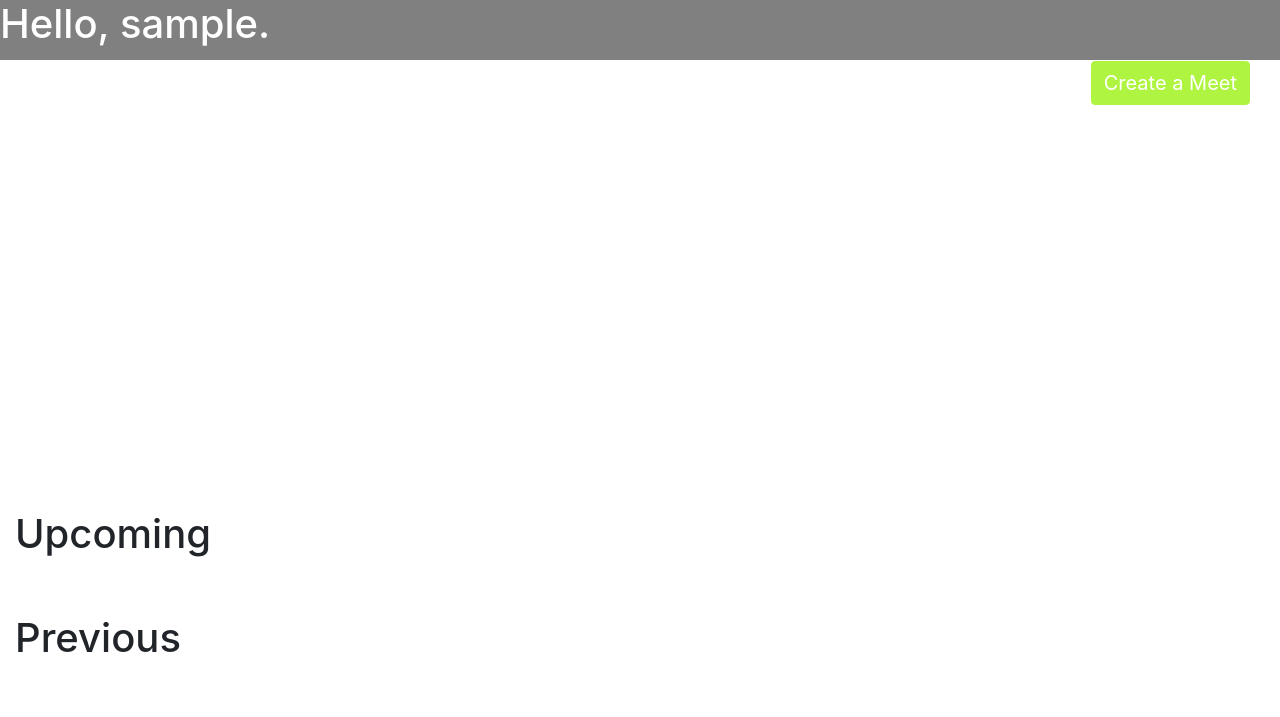
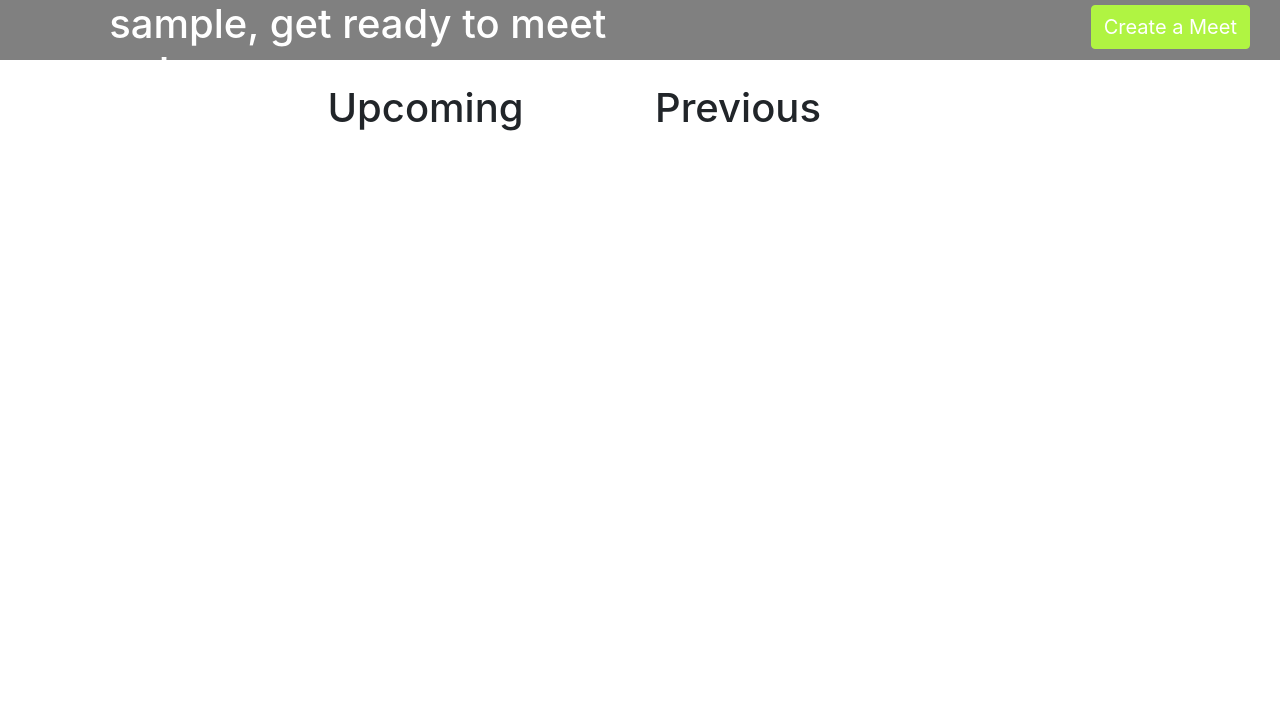
Before and after one commit to hecris/meetifi, a Flask app: a page that uses templates/home.html in a window 1280 px wide. Shown: the top 717 px of the page. Run offline with Flask 2, Linux system fonts and the light colour scheme; data comes from the database, SQL or seed files in the repository; both versions use the stored data as it was after the commit; some libraries are stand-ins or nearby versions.

Commit message:
more css

```diff
--- a/app.py
+++ b/app.py
@@ -2,8 +2,8 @@ from flask import Flask, render_template, request
 import sqlite3
 from queries import *
 import datetime
+import requests
 from urllib.parse import quote
-import requests
 
 app = Flask(__name__)
 
@@ -48,7 +48,7 @@ def create():
                     [user, name, address, meetup_date, meetup_time, invites])
         con.commit()
 
-    return 'done'
+    return user_home(user)
 
 @app.route('/meetup/<name>')
 def existing_meetup(name):
@@ -76,6 +76,13 @@ def get_hourly_weather(lat, long, date):
             weathers.append(d)
     return weathers
 
+def get_positioning():
+    r = requests.post(position_url, json=position_data).json()
+    location = r['location']
+    lat = location['lat']
+    long = location['lng']
+    return (lat, long)
+
 
 if __name__ == '__main__':
     app.run(debug=True)
--- a/queries.py
+++ b/queries.py
@@ -14,3 +14,9 @@ WHERE name = ?"""
 
 geocoder_url = "https://geocoder.api.here.com/6.2/geocode.json?app_id=uhIYrWPnuNlLk1tUWsfd&app_code=4DxLDAVJdKZy6uLvWof3jA&searchtext="
 weather_url = "https://weather.api.here.com/weather/1.0/report.json?app_id=uhIYrWPnuNlLk1tUWsfd&app_code=4DxLDAVJdKZy6uLvWof3jA&product=forecast_hourly&"
+position_url = "https://pos.api.here.com/positioning/v1/locate?app_id=uhIYrWPnuNlLk1tUWsfd&app_code=4DxLDAVJdKZy6uLvWof3jA"
+position_data = {
+  "wlan": [
+  {"mac": "F4-55-95-11-2C-C1"}
+  ]
+}
--- a/static/styles/index.css
+++ b/static/styles/index.css
@@ -1,19 +1,19 @@
-.header h1 {
+#header h1 {
   text-align:left;
 }
-.header a {
-  display: inline;
+#header a {
+
 }
 
 
-.header{
+#header{
   background-color: grey;
   color:white;
   text-align:right;
   height:60px;
 
 }
-.header button{
+#header button{
   background-color: #b0f442;
   border-color: #b0f442;
   margin-top: 5px;
@@ -72,7 +72,3 @@ h1{
   width:300px;
   border-color: #c9ced6;
 }
-
-.weather{
-  height: 450px;
-}
--- a/templates/home.html
+++ b/templates/home.html
@@ -10,21 +10,23 @@
 </head>
 <body>
 
-	<div class="header">
-		<h1>Hello, {{user}}.</h1>
-		<a href="/newmeetup/{{user}}">
+	<div class="row" id = "header">
+		<div class="col-md-1"></div>
+		<div class="col-md-5">
+			<h1>{{user}}, get ready to meet up!</h1>
+		</div>
+		<div class="col-md-6">
+			<a href="/newmeetup/{{user}}">
 			<button type="button" class="btn btn-primary" name="button">Create a Meet</button>
 		</a>
-	</div>
-
-	<div class="weather">
+		</div>
 
 	</div>
-
-	<div class="row2">
-		<div class="col-md-6">
+	<br>
+	<div class="row">
+		<div class="col-md-3"></div>
+		<div class="col-md-3">
 				<h1>Upcoming</h1>
-				<br><br>
 				{% for u in upcoming %}
 					<li>
 						<a href='/meetup/{{u[1]}}'>{{u[1]}}</a>
@@ -33,7 +35,6 @@
 		</div>
 		<div class="col-md-6">
 			<h1>Previous</h1>
-			<br><br>
 			{% for p in previous %}
 				<li>
 					<a href='/meetup/{{p[1]}}'>{{p[1]}}</a>
@@ -41,7 +42,8 @@
 			{% endfor %}
 		</div>
 	</div>
-
+</body>
+</html>
 	<!--
 	<h1>{{name}}</h1>
 	<a href="/newmeetup">
@@ -60,5 +62,3 @@
 	</li>
 
 !-->
-</body>
-</html>
```
Also changed, not shown: database.db.
